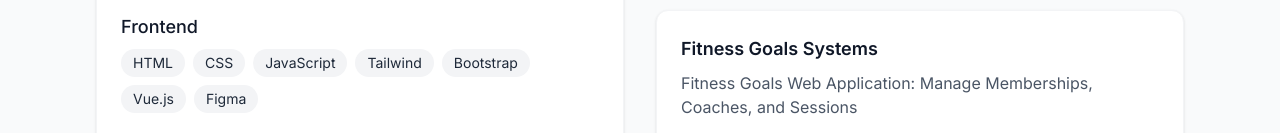
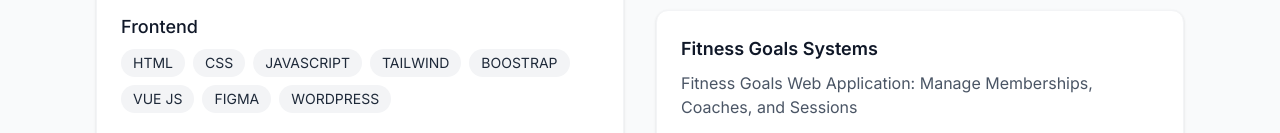
Before and after one commit to rxlester2315/MainPorfolio, a plain HTML site: page index.html in a window 1280 px wide. Shown: the part 742-875 px from the top of the page. Drawn offline with nearby package versions, Linux system fonts and the light colour scheme.

Commit message:
Update index.html

```diff
--- a/index.html
+++ b/index.html
@@ -5,7 +5,6 @@
     <meta name="viewport" content="width=device-width, initial-scale=1.0" />
     <title>Rex Lester Bastaoang - Portfolio</title>
 
-    <!-- External Resources -->
     <link
       href="https://cdn.jsdelivr.net/npm/remixicon@4.6.0/fonts/remixicon.css"
       rel="stylesheet"
@@ -107,11 +106,8 @@
         </div>
       </header>
 
-      <!-- Main Content -->
       <main class="grid grid-cols-1 lg:grid-cols-2 gap-8">
-        <!-- Left Column -->
         <div class="space-y-8">
-          <!-- About Section -->
           <section
             :class="darkMode ? 'bg-gray-800 border-gray-700' : 'bg-white border-gray-100'"
             class="rounded-xl p-6 border shadow-sm transition-all duration-300 card-hover"
@@ -144,7 +140,6 @@
             </div>
           </section>
 
-          <!-- Tech Stack Section -->
           <section
             :class="darkMode ? 'bg-gray-800 border-gray-700' : 'bg-white border-gray-100'"
             class="rounded-xl p-6 border shadow-sm transition-all duration-300 card-hover"
@@ -174,27 +169,32 @@
                   <span
                     :class="darkMode ? 'bg-gray-700 text-gray-200' : 'bg-gray-100 text-gray-800'"
                     class="px-3 py-1 rounded-full text-sm"
-                    >JavaScript</span
+                    >JAVASCRIPT</span
                   >
                   <span
                     :class="darkMode ? 'bg-gray-700 text-gray-200' : 'bg-gray-100 text-gray-800'"
                     class="px-3 py-1 rounded-full text-sm"
-                    >Tailwind</span
+                    >TAILWIND</span
                   >
                   <span
                     :class="darkMode ? 'bg-gray-700 text-gray-200' : 'bg-gray-100 text-gray-800'"
                     class="px-3 py-1 rounded-full text-sm"
-                    >Bootstrap</span
+                    >BOOSTRAP</span
                   >
                   <span
                     :class="darkMode ? 'bg-gray-700 text-gray-200' : 'bg-gray-100 text-gray-800'"
                     class="px-3 py-1 rounded-full text-sm"
-                    >Vue.js</span
+                    >VUE JS</span
                   >
                   <span
                     :class="darkMode ? 'bg-gray-700 text-gray-200' : 'bg-gray-100 text-gray-800'"
                     class="px-3 py-1 rounded-full text-sm"
-                    >Figma</span
+                    >FIGMA</span
+                  >
+                    <span
+                    :class="darkMode ? 'bg-gray-700 text-gray-200' : 'bg-gray-100 text-gray-800'"
+                    class="px-3 py-1 rounded-full text-sm"
+                    >WORDPRESS</span
                   >
                 </div>
               </div>
@@ -232,7 +232,6 @@
             </div>
           </section>
 
-          <!-- Experience Section -->
           <section
             :class="darkMode ? 'bg-gray-800 border-gray-700' : 'bg-white border-gray-100'"
             class="rounded-xl p-6 border shadow-sm transition-all duration-300 card-hover"
@@ -305,7 +304,6 @@
             </div>
           </section>
 
-          <!-- Contact Section -->
           <section
             id="contact"
             :class="darkMode ? 'bg-gray-800 border-gray-700' : 'bg-white border-gray-100'"
@@ -396,9 +394,7 @@
           </section>
         </div>
 
-        <!-- Right Column -->
         <div class="space-y-8">
-          <!-- Projects Section -->
           <section>
             <div class="flex items-center mb-6">
               <i
@@ -409,7 +405,6 @@
             </div>
 
             <div class="space-y-6">
-              <!-- Project 1 -->
               <div
                 :class="darkMode ? 'bg-gray-800 border-gray-700 hover:border-gray-600' : 'bg-white border-gray-100 hover:border-gray-300'"
                 class="rounded-xl p-6 border shadow-sm transition-all duration-300 card-hover"
@@ -472,7 +467,7 @@
                 </div>
               </div>
 
-              <!-- Project 2 -->
+
               <div
                 :class="darkMode ? 'bg-gray-800 border-gray-700 hover:border-gray-600' : 'bg-white border-gray-100 hover:border-gray-300'"
                 class="rounded-xl p-6 border shadow-sm transition-all duration-300 card-hover"
@@ -525,7 +520,7 @@
                 </div>
               </div>
 
-              <!-- Project 3 -->
+
               <div
                 :class="darkMode ? 'bg-gray-800 border-gray-700 hover:border-gray-600' : 'bg-white border-gray-100 hover:border-gray-300'"
                 class="rounded-xl p-6 border shadow-sm transition-all duration-300 card-hover"
@@ -635,7 +630,7 @@
             </div>
           </section>
 
-          <!-- Certifications Section -->
+
           <section class="mt-8">
             <div class="flex items-center mb-6">
               <i
@@ -645,10 +640,8 @@
               <h3 class="font-semibold text-xl">Certifications</h3>
             </div>
 
-            <!-- Swiper Container -->
             <div class="swiper mySwiper rounded-xl overflow-hidden">
               <div class="swiper-wrapper">
-                <!-- Slide 1 -->
                 <div class="swiper-slide">
                   <div
                     :class="darkMode ? 'bg-gray-800 border-gray-700' : 'bg-white border-gray-100'"
@@ -676,7 +669,6 @@
                   </div>
                 </div>
 
-                <!-- Slide 2 -->
                 <div class="swiper-slide">
                   <div
                     :class="darkMode ? 'bg-gray-800 border-gray-700' : 'bg-white border-gray-100'"
@@ -704,7 +696,6 @@
                   </div>
                 </div>
 
-                <!-- Slide 3 -->
                 <div class="swiper-slide">
                   <div
                     :class="darkMode ? 'bg-gray-800 border-gray-700' : 'bg-white border-gray-100'"
@@ -733,14 +724,12 @@
                 </div>
               </div>
 
-              <!-- Pagination -->
               <div class="swiper-pagination mt-4"></div>
             </div>
           </section>
         </div>
       </main>
 
-      <!-- Footer -->
       <footer class="mt-16 pb-8">
         <div class="w-1/2 mx-auto mb-6">
           <hr :class="darkMode ? 'border-gray-700' : 'border-gray-200'" />
```
